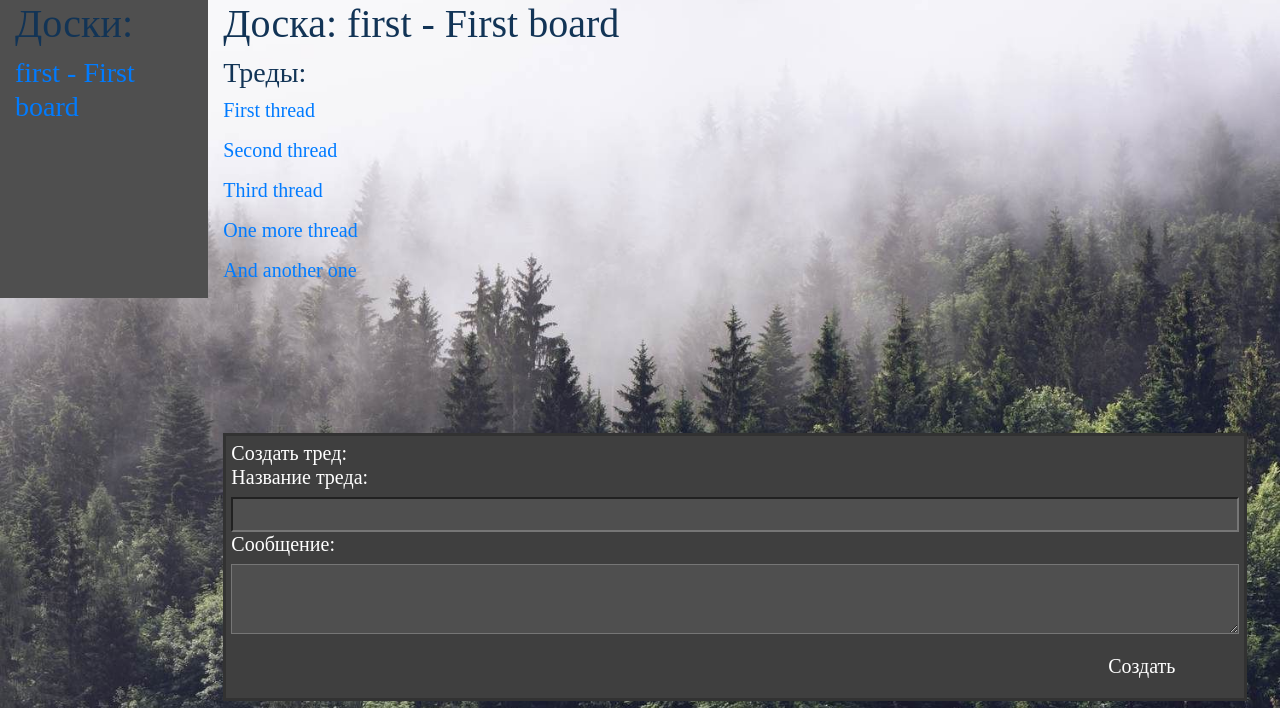
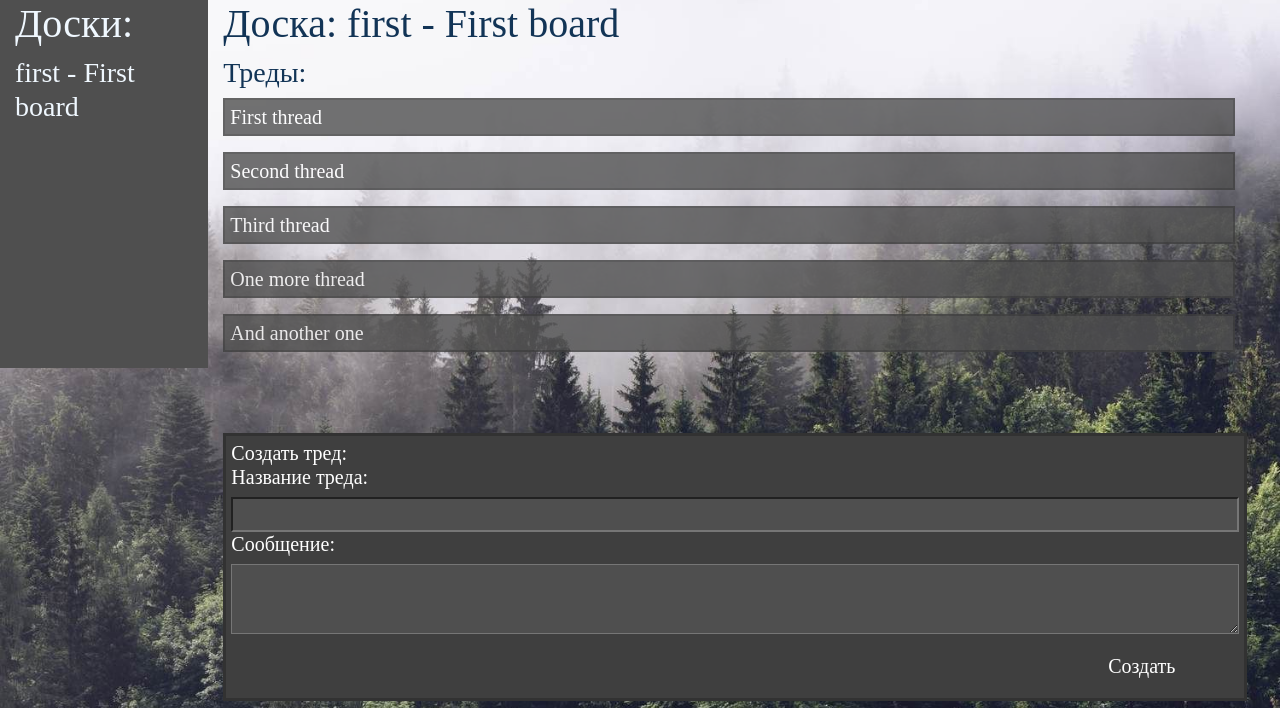
Before and after one commit to Bull-ochka/web-project, a Flask app: a page that uses templates/base.html in a window 1280 px wide. Shown: the part 92-800 px from the top of the page. Run offline with Flask 2, Linux system fonts and the light colour scheme; data comes from the database, SQL or seed files in the repository; both versions use the stored data as it was after the commit; some libraries are stand-ins or nearby versions.

Commit message:
added new design for display text on background
+ changed front-style for datetime

```diff
--- a/static/css/login.css
+++ b/static/css/login.css
@@ -58,7 +58,6 @@ input[type="submit" i] {
   width: calc(100% - 10px);
   height: calc(100% + 20px);
 }
-
 .login-button a {
   text-decoration: none;
   outline: none;
--- a/static/css/main.css
+++ b/static/css/main.css
@@ -1,9 +1,3 @@
-.list {
-    overflow-y: auto;
-    background: #4f4f4f;
-    margin-left: 0px;
-    #f0f8ff;
-}
 body {
     background-color: #2F4F4F;
     background-image: url('/static/img/forest-back.jpg');
@@ -14,8 +8,18 @@ body {
     font-weight: 100;
     color: #123456;
 }
+.list {
+    overflow-y: auto;
+    background: #4f4f4f;
+    margin-left: 0px;
+    color: #f0f8ff;
+}
+.list a:hover{
+    color: #f0f8ff;
+}
 .bg-dark {
     background-color: #3f3f3f!important;
     border: 2px solid #323232;
+    font-family: "Times New Roman", sans-serif;
     color: #f0f8ff;
 }
--- /dev/null
+++ b/static/css/post-design.css
@@ -0,0 +1,27 @@
+.post-design h5{
+    background: #4f4f4f;
+    opacity: 0.8;
+    color: #ffffff;
+    height: auto;
+    width: 100%;
+    border: 2px solid #3f3f3f;
+}
+.post-design span{
+    color: #800000;
+    font-style: italic ;
+}
+.post-design p{
+    /*style for messages*/
+}
+
+.thread-design p{
+    background: #4f4f4f;
+    opacity: 0.8;
+    height: auto;
+    padding: 5px;
+    width: 100%;
+    border: 2px solid #3f3f3f;
+}
+.thread-design a{
+    color: #ffffff;
+}
--- a/static/js/updates.js
+++ b/static/js/updates.js
@@ -31,7 +31,7 @@ var update_posts = function(message) {
                         console.log(id);
                         edit = '<a onclick="editPost(' + id + ')">Редактировать</a>'
                     }
-                    postsString += '<br><h5 post_id="' + id + '"><span>' + datetime + ': </span><p>' + message + '</p>' + edit + '</h5>';
+                    postsString += '<h5 post_id="' + id + '"><span>' + datetime + ': </span><p>' + message + '</p>' + edit + '</h5>';
                 }
                 if (posts.length > 0) last_post_id = posts[posts.length - 1].id
                 $('#posts').html(postsString);
--- a/templates/base.html
+++ b/templates/base.html
@@ -9,7 +9,8 @@
 
     <link rel=stylesheet type=text/css href="{{ url_for('static', filename='css/form-maker.css') }}">
     <link rel=stylesheet type=text/css href="{{ url_for('static', filename='css/login.css') }}">
-    <link rel=stylesheet type=text/css href="{{ url_for('static', filename='css/main.css') }}">
+    <link rel=stylesheet type=text/css href="{{ url_for('static', filename='css/post-design.css') }}">
+        <link rel=stylesheet type=text/css href="{{ url_for('static', filename='css/main.css') }}">
     <link rel='shortcut icon' type='image/x-icon' href="{{ url_for('static', filename='img/favicon.ico') }}"/>
     <h1><title>{% block title %}{% endblock %}</title></h1>
 
--- a/templates/board.html
+++ b/templates/board.html
@@ -14,10 +14,8 @@
 
       <h3>Треды:</h3>
       <h5>
-        <div id="messages">
-        </div>
 
-        <div id="threads" class="">
+        <div id="threads" class="thread-design">
           <!-- All threads get from AJAX -->
         </div>
 
--- a/templates/thread.html
+++ b/templates/thread.html
@@ -15,10 +15,7 @@
 
       <br>
 
-      <div id="messages">
-      </div>
-
-      <div id="posts" class="">
+      <div id="posts" class="post-design">
         <!-- All posts get from AJAX -->
       </div>
 
```
Also changed, not shown: app.db.
